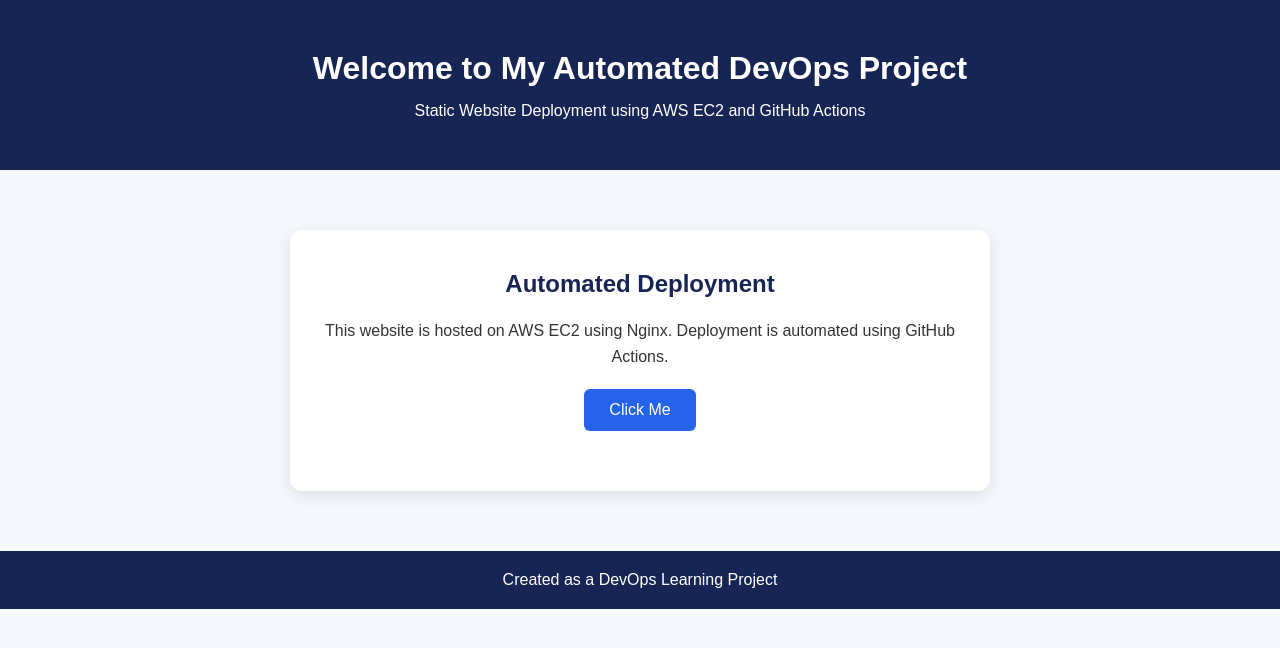
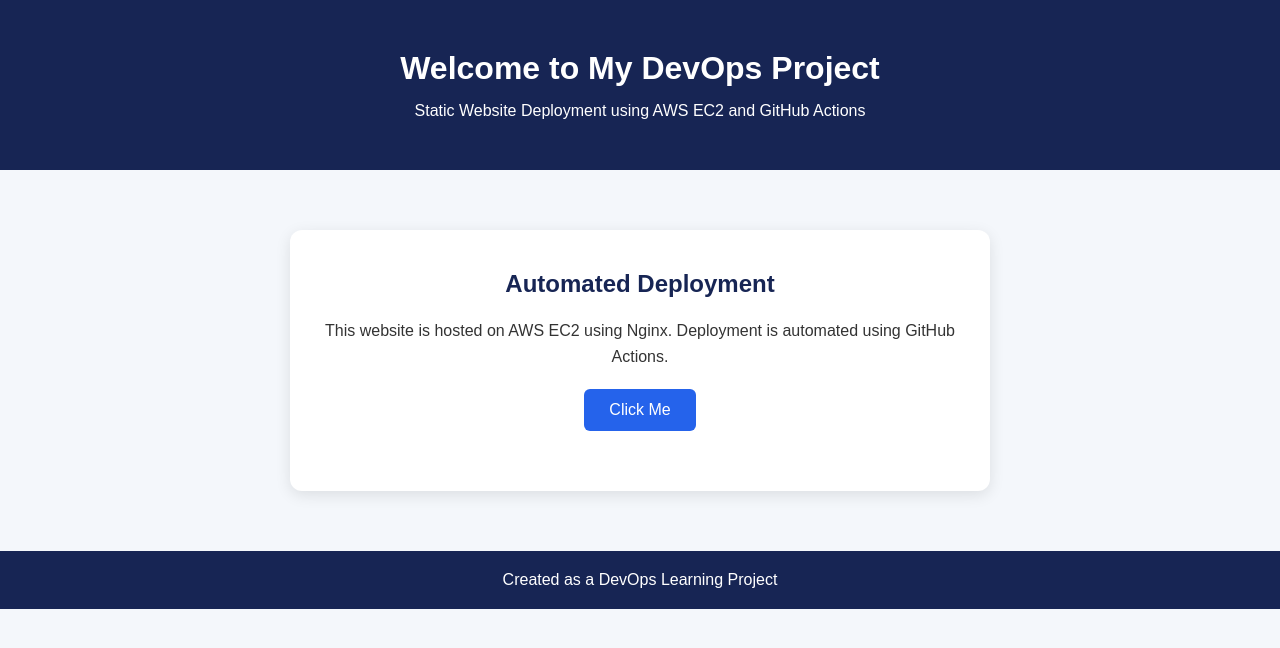
Before and after one commit to rushikeshsalunkhe70/static-site-ec2, a plain HTML site: page site/index.html in a window 1280 px wide. Drawn offline with Linux system fonts and the light colour scheme.

Commit message:
Test automatic website

```diff
--- a/site/index.html
+++ b/site/index.html
@@ -10,7 +10,7 @@
 <body>
 
     <header>
-        <h1>Welcome to My Automated DevOps Project</h1>
+        <h1>Welcome to My DevOps Project</h1>
         <p>Static Website Deployment using AWS EC2 and GitHub Actions</p>
     </header>
 
```
